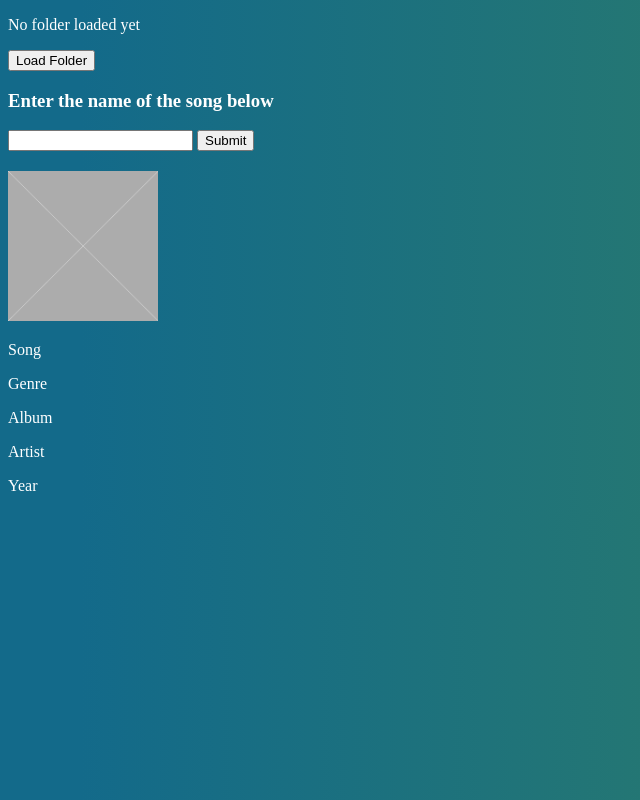
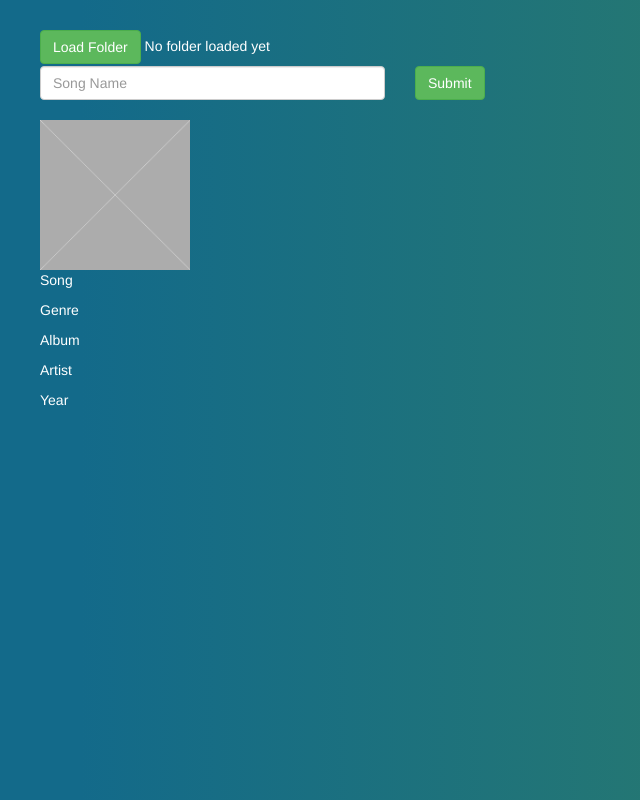
Before and after one commit to dhamaniasad/music_tagger, an Electron app: page index.html in a window 800 px wide. Shown: the whole page, without its empty margins (0-640 px from the left). Drawn offline with Linux system fonts and the light colour scheme.

Commit message:
Design updates

```diff
--- a/index.css
+++ b/css/index.css
@@ -2,6 +2,7 @@ body {
     background: -webkit-linear-gradient(90deg, #136a8a 10%, #267871 90%); /* Chrome 10+, Saf5.1+ */
     background:         linear-gradient(90deg, #136a8a 10%, #267871 90%); /* W3C */
     color: white;
+    padding-top: 30px;
 }
 
 #infoPanel {
@@ -16,3 +17,7 @@ body {
 .filenameContainer {
     display: none;
 }
+
+#dirPath {
+    display: inline-block;
+}
--- a/index.html
+++ b/index.html
@@ -2,25 +2,37 @@
 <html>
   <head>
     <title>Music Tagger</title>
-    <link rel="stylesheet" href="index.css">
+    <link rel="stylesheet" href="css/bootstrap.min.css">
+    <link rel="stylesheet" href="css/index.css">
   </head>
   <body>
-  <p id="dirPath">No folder loaded yet</p>
-  <button id="loadFolderBtn">Load Folder</button>
-  <h3 class="filenameContainer">Current file is <span id="fileName"></span></h3>
-    <h3>Enter the name of the song below</h3>
+  <div class="container">
+    <div class="row">
+      <div class="col-xs-12">
+        <button class="btn btn-success" id="loadFolderBtn">Load Folder</button>
+        <p id="dirPath">No folder loaded yet</p>
+      </div>
+    </div>
+    <div class="row">
+        <h3 class="filenameContainer">Current file is <span id="fileName"></span></h3>
     <form id="songForm" action="#">
-      <input type="text" id="songName">
-      <button type="submit">Submit</button>
+      <div class="col-xs-6">
+      <input class="form-control" placeholder="Song Name" type="text" id="songName">
+      </div>
+      <div class="col-xs-3">
+        <button class="btn btn-success" type="submit">Submit</button>
+      </div>
     </form>
+    </div>
     <div id="infoPanel">
-      <img id="artwork" src="placeholder-square.jpg">
+      <img id="artwork" src="img/placeholder-square.jpg">
       <p id="song">Song</p>
       <p id="genre">Genre</p>
       <p id="album">Album</p>
       <p id="artist">Artist</p>
       <p id="released">Year</p>
     </div>
-  <script type="text/javascript" src="index.js"></script>
+  </div>
+  <script type="text/javascript" src="js/index.js"></script>
   </body>
 </html>
--- a/index.js
+++ b/js/index.js
@@ -3,7 +3,7 @@ var walk = require('walk');
 var ipc = require('ipc');
 // Due to Electron being a CommonJS environment, the thing below has to be done
 // (https://github.com/atom/electron/issues/254)
-window.$ = window.jQuery = require('./jquery.min.js');
+window.$ = window.jQuery = require('./js/jquery.min.js');
 
 $("#songForm").submit(function (event) {
     itunesFetch($('#songName').val());
--- a/main.js
+++ b/main.js
@@ -24,7 +24,7 @@ app.on('window-all-closed', function () {
 // initialization and is ready to create browser windows.
 app.on('ready', function () {
     // Create the browser window.
-    mainWindow = new BrowserWindow({width: 800, height: 600});
+    mainWindow = new BrowserWindow({width: 800, height: 600, resizable: false, fullscreen: false});
 
     // and load the index.html of the app.
     mainWindow.loadUrl('file://' + __dirname + '/index.html');
```
Also changed, not shown: css/bootstrap.min.css (added), img/placeholder-square.jpg (renamed from placeholder-square.jpg), js/bootstrap.min.js (added), js/howler.min.js (renamed from howler.min.js), js/jquery.min.js (renamed from jquery.min.js).
